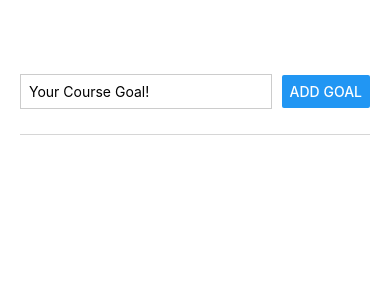
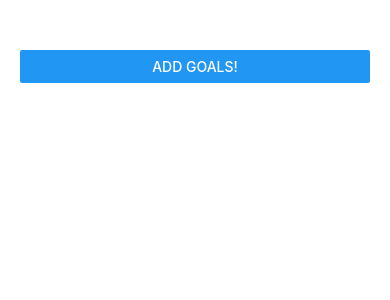
Before and after one commit to jayvanandel07/ReactNativeLearn, a React Native app: screen / in a window 390 px wide. Shown: the top 300 px of the page. Built offline with nearby package versions, Linux system fonts and the light colour scheme.

Commit message:
Modal for add goal

```diff
--- a/App.js
+++ b/App.js
@@ -1,11 +1,15 @@
 import { useState } from "react";
-import { FlatList, StyleSheet, View } from "react-native";
+import { Button, FlatList, StyleSheet, View } from "react-native";
 import GoalItem from "./components/goalItem";
 import GoalInput from "./components/goalInput";
 
 export default function App() {
+  const [addGoalModalVisible, setAddGoalModalVisible] = useState(false);
   const [goalList, setGoalList] = useState([]);
 
+  const addGoalModalVisibleHandler = (visible) => {
+    setAddGoalModalVisible(visible);
+  };
   const addGoalHandler = (enteredText) => {
     // setGoalList((prev) => [
     //   ...prev,
@@ -18,6 +22,7 @@ export default function App() {
         text: enteredText,
       },
     ]); //Flat list key method 2 eg id Instead of key
+    addGoalModalVisibleHandler(false);
   };
 
   const deleteGoalHandler = (id) => {
@@ -27,7 +32,15 @@ export default function App() {
   };
   return (
     <View style={styles.appContainer}>
-      <GoalInput onAddGoal={addGoalHandler} />
+      <Button
+        title="Add Goals!"
+        onPress={addGoalModalVisibleHandler.bind(this, true)}
+      />
+      <GoalInput
+        visible={addGoalModalVisible}
+        onCancelHandler={addGoalModalVisibleHandler.bind(this, false)}
+        onAddGoal={addGoalHandler}
+      />
       <View style={styles.goalsContainer}>
         <FlatList
           //Flat list requires a key for child
--- a/components/goalInput.js
+++ b/components/goalInput.js
@@ -1,12 +1,17 @@
 import { useState } from "react";
-import { Button, TextInput, View, StyleSheet } from "react-native";
+import { Button, TextInput, View, StyleSheet, Modal } from "react-native";
 
 const GoalInput = (props) => {
   const [goalInputText, setGoalInputText] = useState("");
   const goalInputHandler = (inputText) => {
     setGoalInputText(inputText);
   };
+  const addGoalHandler = () => {
+    props.onAddGoal(goalInputText);
+    setGoalInputText("");
+  };
   return (
+    <Modal visible={props.visible} animationType="slide">
       <View style={styles.inputContainer}>
         <TextInput
           style={styles.textInput}
@@ -14,33 +19,41 @@ const GoalInput = (props) => {
           value={goalInputText}
           onChangeText={goalInputHandler}
         />
-      <Button
-        title="Add Goal"
-        onPress={() => {
-          props.onAddGoal(goalInputText);
-          setGoalInputText("");
-        }}
-      />
+        <View style={styles.buttonContainer}>
+          <View style={styles.button}>
+            <Button title="Add Goal" onPress={addGoalHandler} />
           </View>
+          <View style={styles.button}>
+            <Button title="Cancel" onPress={props.onCancelHandler} />
+          </View>
+        </View>
+      </View>
+    </Modal>
   );
 };
 
 const styles = StyleSheet.create({
   inputContainer: {
     flex: 1,
-    flexDirection: "row",
+    justifyContent: "center",
     alignItems: "center",
-    justifyContent: "space-between",
-    marginBlockEnd: 20,
     borderBlockEndColor: "#cccc",
     borderBottomWidth: 1,
+    padding: 20,
   },
   textInput: {
+    width: "100%",
     borderWidth: 1,
     borderColor: "#cccccc",
+    padding: 8,
+  },
+  buttonContainer: {
+    marginTop: 20,
+    flexDirection: "row",
+    gap: 10,
+  },
+  button: {
     flex: 1,
-    marginRight: 10,
-    padding: 8,
   },
 });
 
```
Lines whose indentation alone changed are shown as unchanged.
